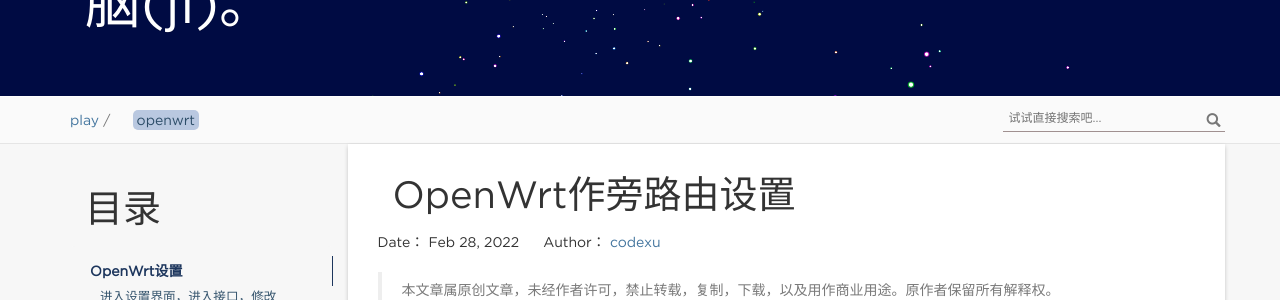
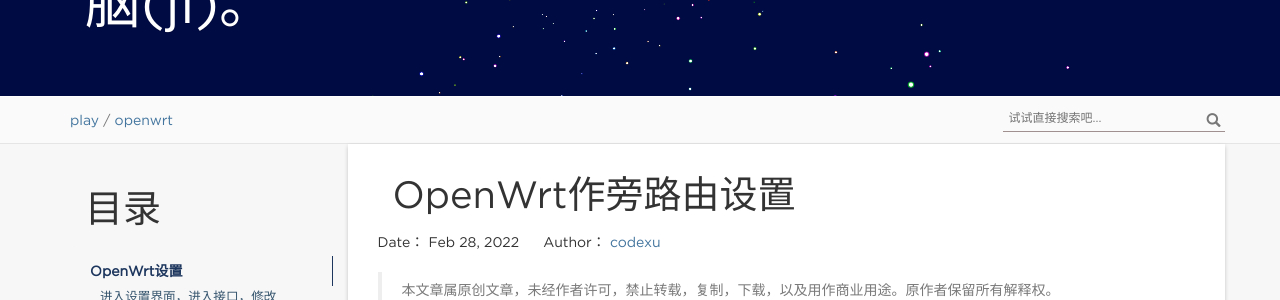
Before and after one commit to wintry/wintry.github.io, a Jekyll site: the page built from _posts/play/2022-02-28-openwrt-ByPass-Mode.md, in a window 1280 px wide. Shown: the part 191-491 px from the top of the page. Built offline with Jekyll 4.4.1, drawn with Linux system fonts in a browser that asks for light colours; nearby versions of some CDN libraries; comment, search, counter and statistics services are not loaded.

Commit message:
modify banner tag

```diff
--- a/_includes/banner.html
+++ b/_includes/banner.html
@@ -4,7 +4,7 @@
   	{% if page.categories != null %}
     	<a href="{{ '/categories/' | prepend: site.baseurl }}#{{ page.categories }}-ref">{{page.categories}}</a>	/
       {% for tag in page.tags %}
-      <a class="tags-title" href="/tag/#{{ tag }}-ref">{{ tag }}</a>&nbsp;
+      <a  href="/tag/#{{ tag }}-ref">{{ tag }}</a>&nbsp;
       {% endfor %}
     {% else %}
     	{{ site.banner }}
```
